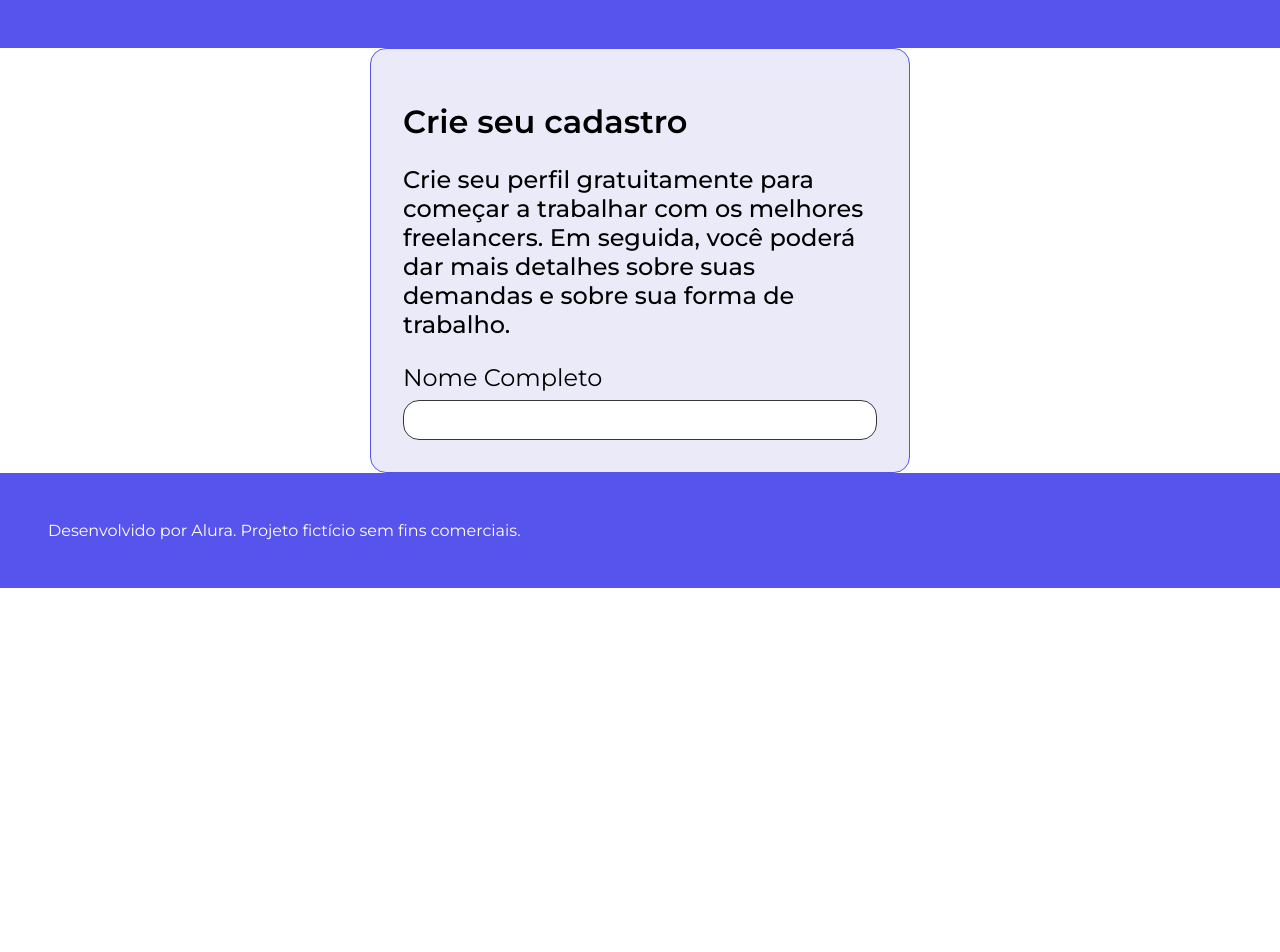
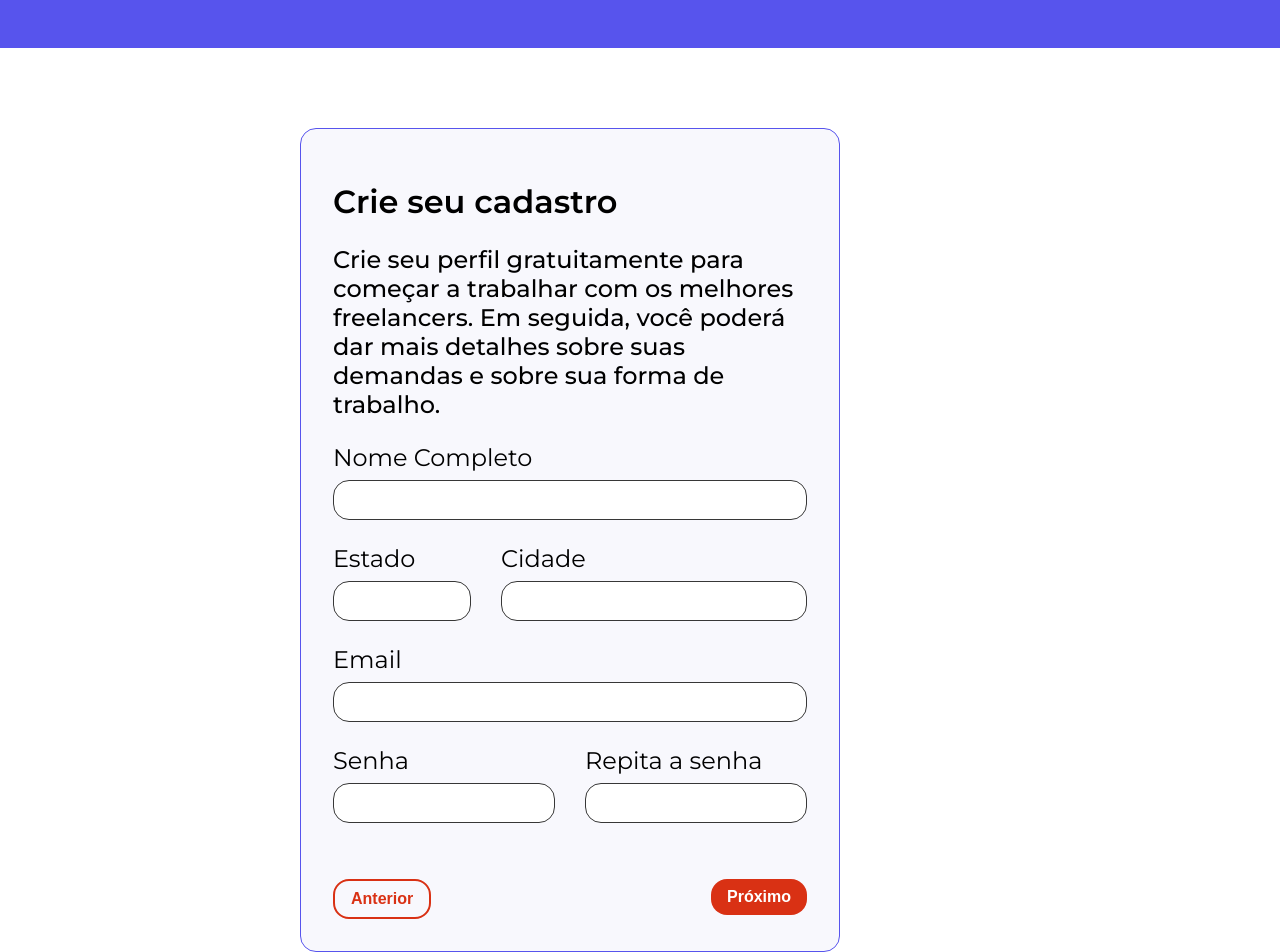
Before and after one commit to birajnior/freelando, a React (Create React App) app: page / in a window 1280 px wide. Shown: the top 952 px of the page. Before the commit the page ends 800 px from the top, so only its background shows below. Built offline with nearby package versions, Linux system fonts and the light colour scheme.

Commit message:
Criando componente de botão

```diff
--- a/src/App.js
+++ b/src/App.js
@@ -6,15 +6,16 @@ import { ProvedorTema } from "./components/ProvedorTema/ProvedorTema";
 import { Tipografia } from "./components/Tipografia/Tipografia";
 import { Cabecalho } from "./components/Cabecalho/Cabecalho";
 import { Col, Container, Row } from "react-grid-system";
+import { Botoes } from "./components/Botoes/Botoes";
 
 function App() {
   return (
     <ProvedorTema>
       <Estilos />
       <Cabecalho />
-      <Container>
+      <Container style={{ margin: "80px 0" }}>
         <Row justify="center">
-          <Col lg={6}>
+          <Col lg={6} md={8} sm={12}>
             <Card>
               <Tipografia variante="h3" componente="h1">
                 Crie seu cadastro
@@ -24,7 +25,42 @@ function App() {
                 melhores freelancers. Em seguida, você poderá dar mais detalhes
                 sobre suas demandas e sobre sua forma de trabalho.
               </Tipografia>
-              <CampoTexto titulo="Nome Completo" />
+              <Row>
+                <Col>
+                  <CampoTexto titulo="Nome Completo" />
+                </Col>
+              </Row>
+              <Row>
+                <Col lg={4} md={4} sm={4}>
+                  <CampoTexto titulo="Estado" />
+                </Col>
+                <Col lg={8} md={8} sm={8}>
+                  <CampoTexto titulo="Cidade" />
+                </Col>
+              </Row>
+              <Row>
+                <Col>
+                  <CampoTexto titulo="Email" />
+                </Col>
+              </Row>
+              <Row>
+                <Col lg={6} md={6} sm={6}>
+                  <CampoTexto titulo="Senha" />
+                </Col>
+                <Col lg={6} md={6} sm={6}>
+                  <CampoTexto titulo="Repita a senha" />
+                </Col>
+              </Row>
+              <Row>
+                <Col lg={6} md={6} sm={6}>
+                  <Botoes variante="secundaria">Anterior</Botoes>
+                </Col>
+                <Col lg={6} md={6} sm={6}>
+                  <div style={{ textAlign: "right" }}>
+                    <Botoes>Próximo</Botoes>
+                  </div>
+                </Col>
+              </Row>
             </Card>
           </Col>
         </Row>
--- /dev/null
+++ b/src/components/Botoes/Botoes.jsx
@@ -0,0 +1,50 @@
+import styled from "@emotion/styled";
+
+const BotaoPrimarioEstilizado = styled.button`
+  margin-top: ${(props) => props.theme.espacamentos.l};
+  background: ${(props) => props.theme.cores.primarias.b};
+  color: ${(props) => props.theme.cores.branco};
+  border-radius: ${(props) => props.theme.espacamentos.s};
+  padding: ${(props) => props.theme.espacamentos.xs} ${(props) => props.theme.espacamentos.s};
+  box-sizing: border-box;
+  font-weight: 700;
+  font-size: ${(props) => props.theme.espacamentos.s};
+  line-height: 20px;
+  text-align: center;
+  cursor: pointer;
+  border: none;
+  &:hover {
+    background: ${(props) => props.theme.cores.dark.b};
+  }
+  &:focus {
+    outline-color: ${(props) => props.theme.cores.dark.d};
+  }
+`;
+const BotaoSecundarioEstilizado = styled.button`
+  margin-top: ${(props) => props.theme.espacamentos.l};
+  background: transparent;
+  color: ${(props) => props.theme.cores.primarias.b};
+  border: 2px solid ${(props) => props.theme.cores.primarias.b};
+  border-radius: ${(props) => props.theme.espacamentos.s};
+  padding: ${(props) => props.theme.espacamentos.xs} ${(props) => props.theme.espacamentos.s};
+  box-sizing: border-box;
+  font-weight: 700;
+  font-size: ${(props) => props.theme.espacamentos.s};
+  line-height: 20px;
+  text-align: center;
+  cursor: pointer;
+  &:hover {
+    border-color: ${(props) => props.theme.cores.dark.b};
+    color: ${(props) => props.theme.cores.dark.b};
+  }
+  &:focus {
+    outline-color: ${(props) => props.theme.cores.focus};
+  }
+`;
+
+export const Botoes = ({ children, variante = "primaria" }) => {
+  if (variante === "primaria") {
+    return <BotaoPrimarioEstilizado>{children}</BotaoPrimarioEstilizado>;
+  }
+  return <BotaoSecundarioEstilizado>{children}</BotaoSecundarioEstilizado>;
+};
--- a/src/components/CampoTexto/CampoTexto.jsx
+++ b/src/components/CampoTexto/CampoTexto.jsx
@@ -14,6 +14,7 @@ const InputEstilizada = styled.input`
   width: 100%;
   box-sizing: border-box;
   margin-top: ${(props) => props.theme.espacamentos.xs};
+  margin-bottom: ${(props) => props.theme.espacamentos.m};
   border-radius: ${(props) => props.theme.espacamentos.s};
   border: 1px solid;
   border-color: ${(props) => props.theme.cores.neutras.a};
--- a/src/components/ProvedorTema/ProvedorTema.jsx
+++ b/src/components/ProvedorTema/ProvedorTema.jsx
@@ -7,18 +7,18 @@ const tema = {
     focus: "",
     primarias: {
       a: "#5754ed",
-      b: "",
+      b: "#D93114",
       c: "",
     },
     secundarias: {
-      a: "#ebeaf9",
+      a: "#F8F8FD",
       b: "",
       c: "",
     },
     neutras: {
       a: "#373737",
       b: "",
-      c: "",
+      c: "#F5F5F5",
       d: "",
     },
     dark: {
```
